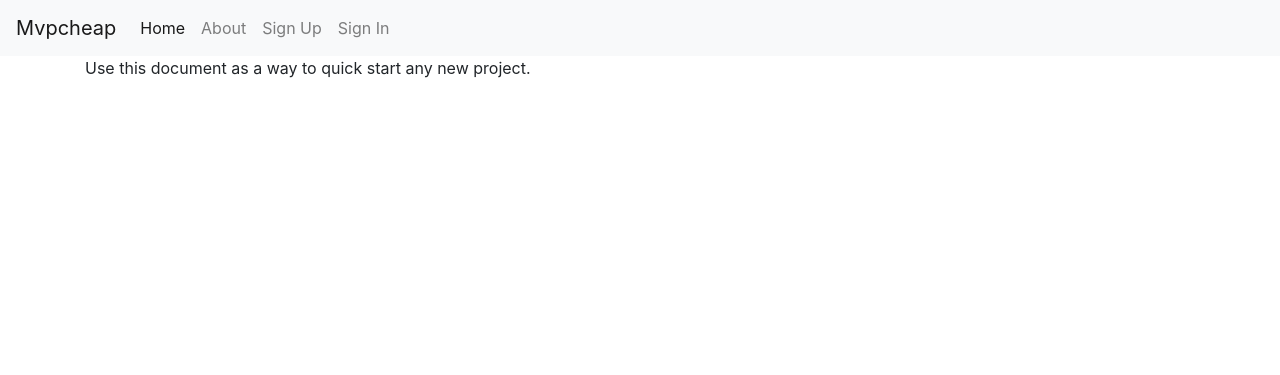
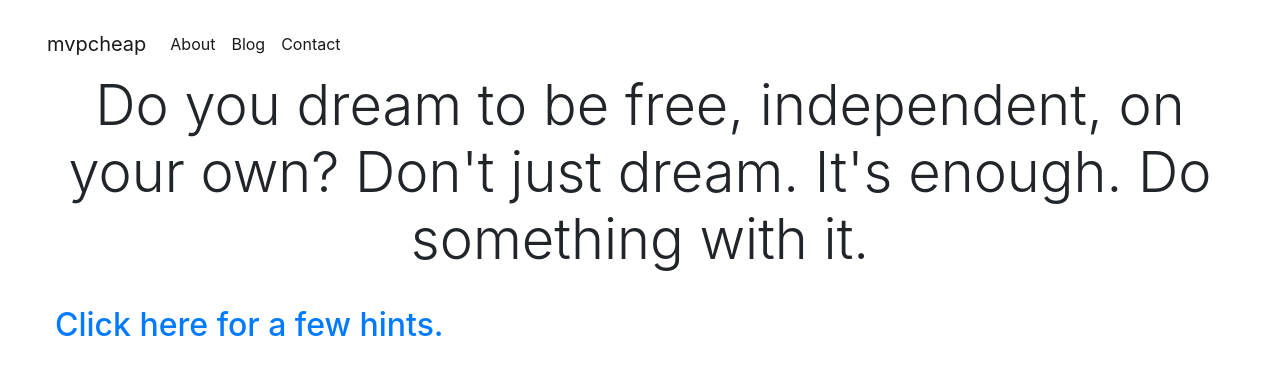
Before and after one commit to szymanskirafal/mvpcheap, a Django app: page / in a window 1280 px wide. Shown: the top 375 px of the page. Run offline with Django 3.2, Linux system fonts and the light colour scheme; some libraries are stand-ins or nearby versions.

Commit message:
working on home template

```diff
--- a/mvpcheap/static/css/project.css
+++ b/mvpcheap/static/css/project.css
@@ -1,4 +1,8 @@
 /* These styles are generated from project.scss. */
+
+html, body {
+  height: 100%;
+}
 
 .alert-debug {
   color: black;
--- a/mvpcheap/templates/pages/home.html
+++ b/mvpcheap/templates/pages/home.html
@@ -1 +1,82 @@
-{% extends "base.html" %}
+{% load static i18n %}<!DOCTYPE html>
+<html lang="en">
+  <head>
+    <meta charset="utf-8">
+    <meta http-equiv="x-ua-compatible" content="ie=edge">
+    <title>{% block title %}Mvpcheap{% endblock title %}</title>
+    <meta name="viewport" content="width=device-width, initial-scale=1.0">
+    <meta name="description" content="">
+    <meta name="author" content="">
+
+    <!-- HTML5 shim, for IE6-8 support of HTML5 elements -->
+    <!--[if lt IE 9]>
+      <script src="https://cdnjs.cloudflare.com/ajax/libs/html5shiv/3.7.3/html5shiv.min.js"></script>
+    <![endif]-->
+
+    {% block css %}
+
+    <!-- Latest compiled and minified Bootstrap 4 beta CSS -->
+    <link rel="stylesheet" href="https://maxcdn.bootstrapcdn.com/bootstrap/4.0.0/css/bootstrap.min.css" integrity="sha384-Gn5384xqQ1aoWXA+058RXPxPg6fy4IWvTNh0E263XmFcJlSAwiGgFAW/dAiS6JXm" crossorigin="anonymous">
+
+
+    <!-- Your stuff: Third-party CSS libraries go here -->
+
+    <!-- This file stores project-specific CSS -->
+
+    <link href="{% static 'css/project.css' %}" rel="stylesheet">
+
+
+    {% endblock %}
+
+  </head>
+
+  <body>
+    <div class="container-fluid">
+      <div class="d-flex p-3 h-100 flex-column justify-content-center">
+        <nav class="navbar navbar-expand-lg navbar-light bg-white">
+        <a class="navbar-brand" href="{% url 'home' %}">mvpcheap</a>
+        <button class="navbar-toggler border border-white" type="button" data-toggle="collapse" data-target="#navbarNav" aria-controls="navbarNav" aria-expanded="false" aria-label="Toggle navigation"><span class="border border-0"></span>
+          <span class="navbar-toggler-icon"></span>
+        </button>
+        <div class="collapse navbar-collapse" id="navbarNav">
+          <ul class="navbar-nav">
+            <li class="nav-item active">
+              <a class="nav-link" href="#">About</a>
+            </li>
+            <li class="nav-item active">
+              <a class="nav-link" href="#">Blog</a>
+            </li>
+            <li class="nav-item active">
+              <a class="nav-link" href="#">Contact</a>
+            </li>
+          </ul>
+        </div>
+      </nav>
+
+        <h1 class="display-4 text-center">Do you dream to be free, independent, on your own? Don't just dream. It's enough. Do something with it.</h1>
+
+        <h2 class="p-4"><a href="#">Click here for a few hints.</a></h2>
+      </div>
+    </div>
+
+
+    <!-- Le javascript
+    ================================================== -->
+    <!-- Placed at the end of the document so the pages load faster -->
+    {% block javascript %}
+
+      <!-- Required by Bootstrap v4 beta -->
+      <script src="https://code.jquery.com/jquery-3.2.1.slim.min.js" integrity="sha384-KJ3o2DKtIkvYIK3UENzmM7KCkRr/rE9/Qpg6aAZGJwFDMVNA/GpGFF93hXpG5KkN" crossorigin="anonymous"></script>
+      <script src="https://cdnjs.cloudflare.com/ajax/libs/popper.js/1.11.0/umd/popper.min.js" integrity="sha384-b/U6ypiBEHpOf/4+1nzFpr53nxSS+GLCkfwBdFNTxtclqqenISfwAzpKaMNFNmj4" crossorigin="anonymous"></script>
+      <script src="https://maxcdn.bootstrapcdn.com/bootstrap/4.0.0-beta/js/bootstrap.min.js" integrity="sha384-h0AbiXch4ZDo7tp9hKZ4TsHbi047NrKGLO3SEJAg45jXxnGIfYzk4Si90RDIqNm1" crossorigin="anonymous"></script>
+
+      <!-- Your stuff: Third-party javascript libraries go here -->
+
+
+      <!-- place project specific Javascript in this file -->
+
+      <script src="{% static 'js/project.js' %}"></script>
+
+    {% endblock javascript %}
+  </body>
+</html>
--- /dev/null
+++ b/mvpcheap/templates/pages/home1.html
@@ -0,0 +1 @@
+{% extends "base.html" %}
```
